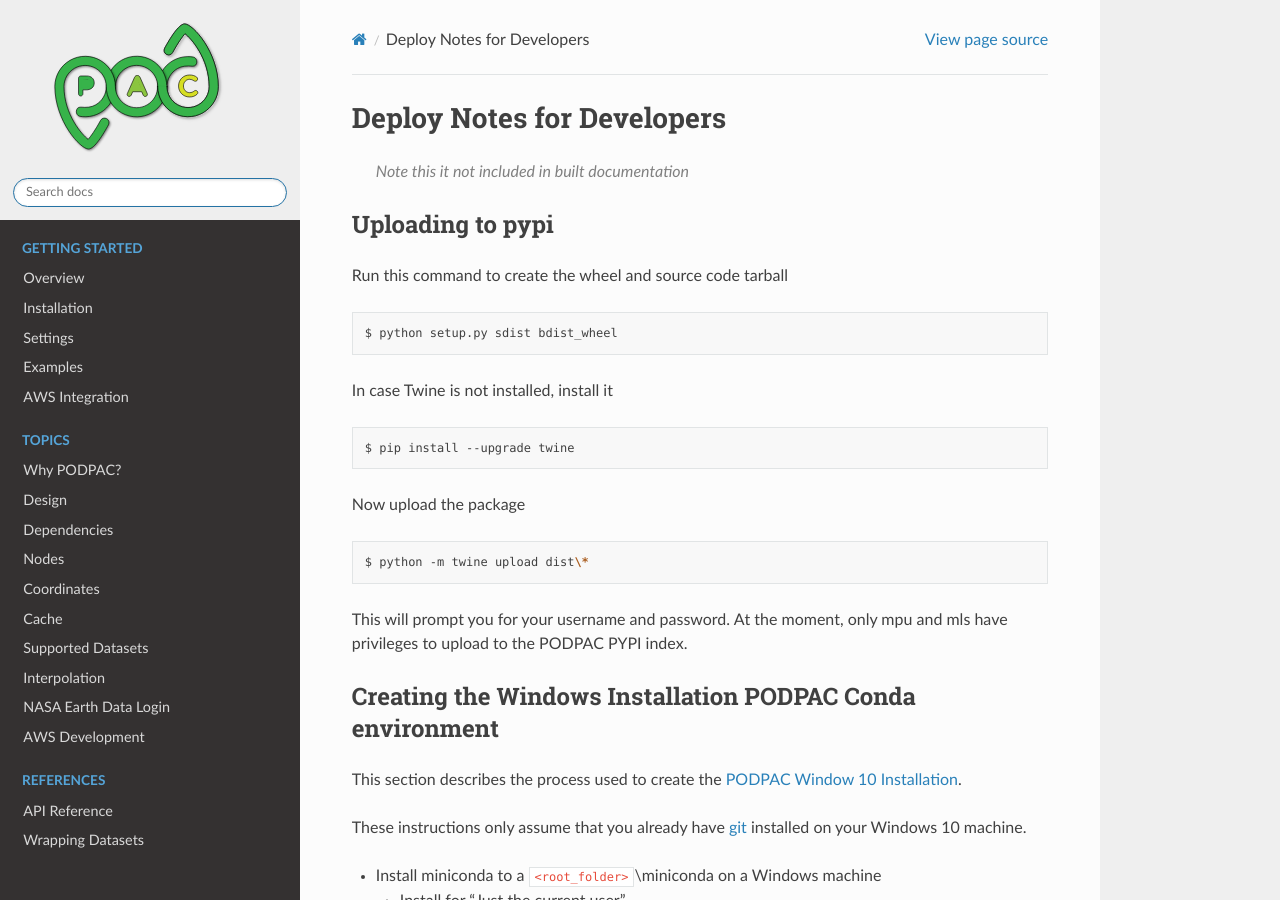
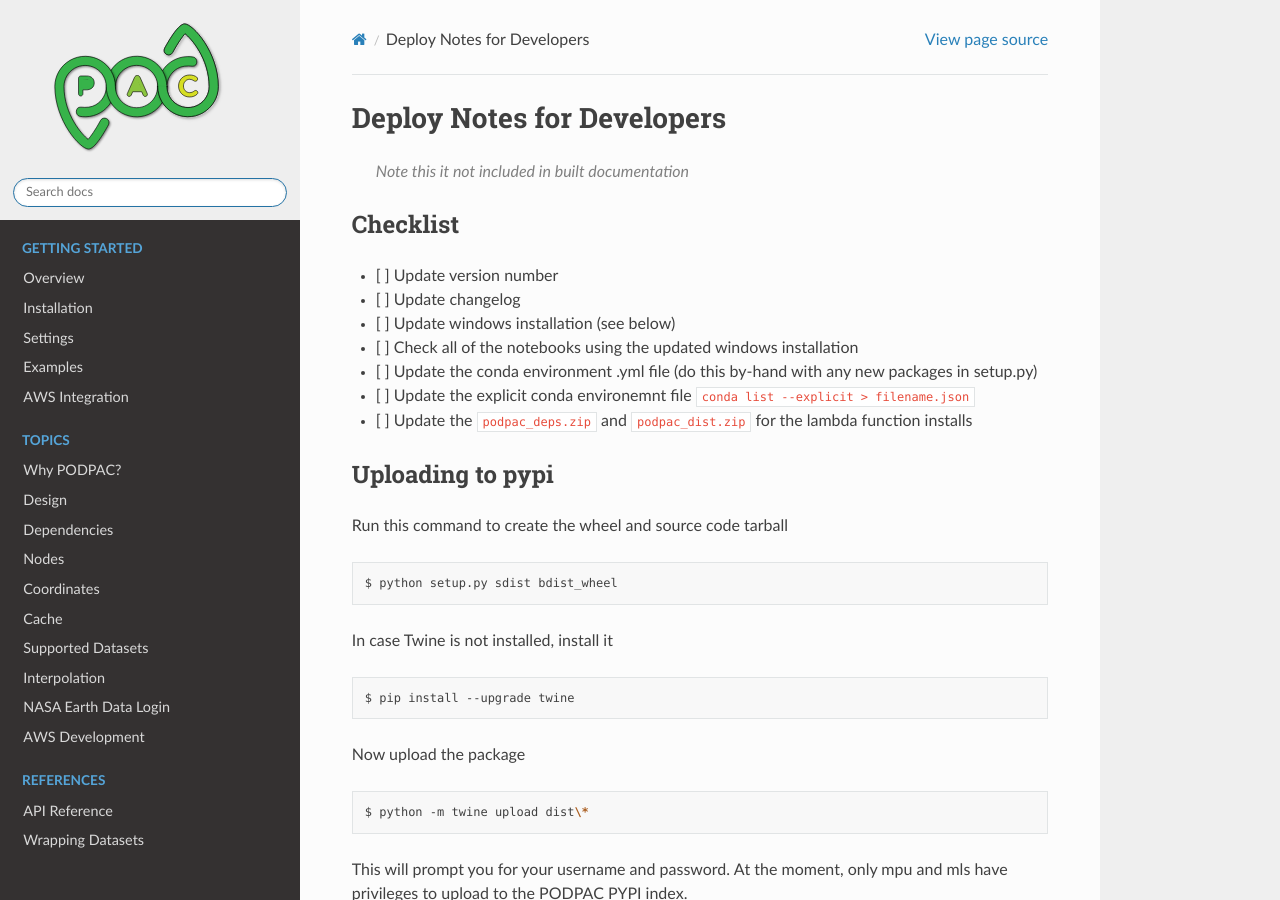
Before and after one commit to creare-com/podpac, a Sphinx documentation site: the page built from doc/source/deploy-notes.md, in a window 1280 px wide and 900 px high. Built offline with Sphinx 7.4.7 and the Read the Docs theme 2.0.0, drawn with Linux system fonts in a browser that asks for light colours.

Commit message:
DOC: Adding deploy notes checklist.

```diff
--- a/doc/source/deploy-notes.md
+++ b/doc/source/deploy-notes.md
@@ -1,6 +1,15 @@
 # Deploy Notes for Developers
 
 > Note this it not included in built documentation
+
+## Checklist
+* [ ] Update version number
+* [ ] Update changelog
+* [ ] Update windows installation (see below)
+* [ ] Check all of the notebooks using the updated windows installation
+* [ ] Update the conda environment .yml file (do this by-hand with any new packages in setup.py)
+* [ ] Update the explicit conda environemnt file `conda list --explicit > filename.json`
+* [ ] Update the `podpac_deps.zip` and `podpac_dist.zip` for the lambda function installs
 
 ## Uploading to pypi
 Run this command to create the wheel and source code tarball
```
